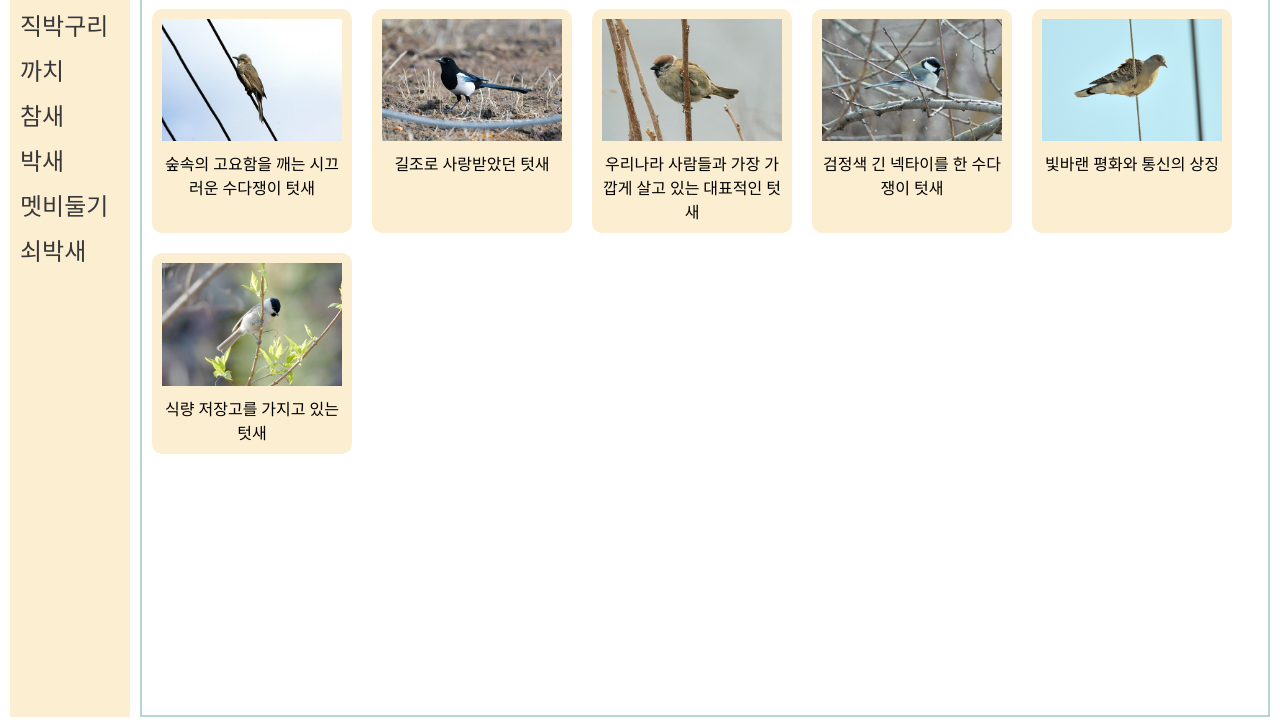
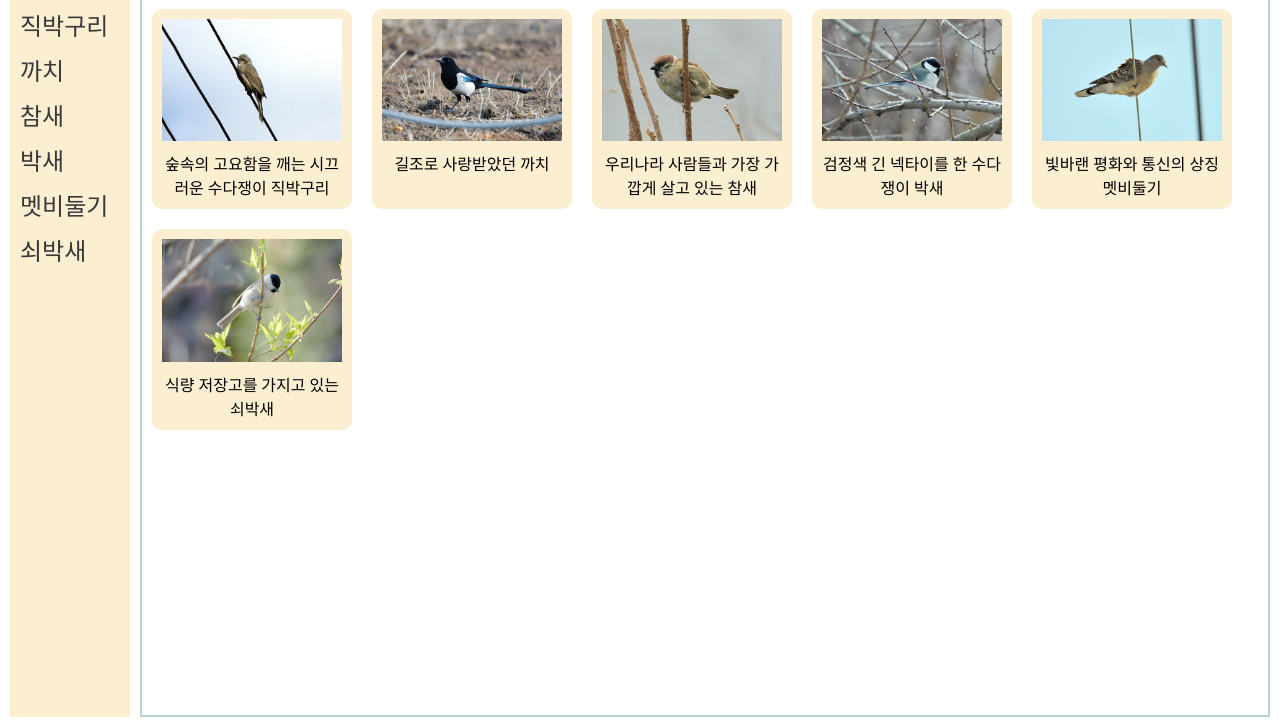
Before and after one commit to lttlsunshn/lttlsunshn.github.io-html-css-js, a plain HTML site: page index.html in a window 1280 px wide. Shown: the part 73-800 px from the top of the page. Drawn offline with Linux system fonts and the light colour scheme; a web font is replaced by a local one.

Commit message:
12th commit

```diff
--- a/index.html
+++ b/index.html
@@ -21,27 +21,27 @@
       <section class="container">
         <div class="card">
           <img src="./images/01_brown-eared_bulbul .jpeg" alt="직박구리" />
-          <span>숲속의 고요함을 깨는 시끄러운 수다쟁이 텃새</span>
+          <span>숲속의 고요함을 깨는 시끄러운 수다쟁이 직박구리</span>
         </div>
         <div class="card">
           <img src="./images/02_magpie.jpeg" alt="까치" />
-          <span>길조로 사랑받았던 텃새</span>
+          <span>길조로 사랑받았던 까치</span>
         </div>
         <div class="card">
           <img src="./images/03_sparrow.jpeg" alt="참새" />
-          <span>우리나라 사람들과 가장 가깝게 살고 있는 대표적인 텃새</span>
+          <span>우리나라 사람들과 가장 가깝게 살고 있는 참새</span>
         </div>
         <div class="card">
           <img src="./images/04_great_tit.jpeg" alt="박새" />
-          <span>검정색 긴 넥타이를 한 수다쟁이 텃새</span>
+          <span>검정색 긴 넥타이를 한 수다쟁이 박새</span>
         </div>
         <div class="card">
           <img src="./images/05_turtle_dove.jpeg" alt="멧비둘기" />
-          <span>빛바랜 평화와 통신의 상징</span>
+          <span>빛바랜 평화와 통신의 상징 멧비둘기</span>
         </div>
         <div class="card">
           <img src="./images/06_marsh_tit.jpeg" alt="쇠박새" />
-          <span>식량 저장고를 가지고 있는 텃새</span>
+          <span>식량 저장고를 가지고 있는 쇠박새</span>
         </div>
       </section>
     </main>
```
